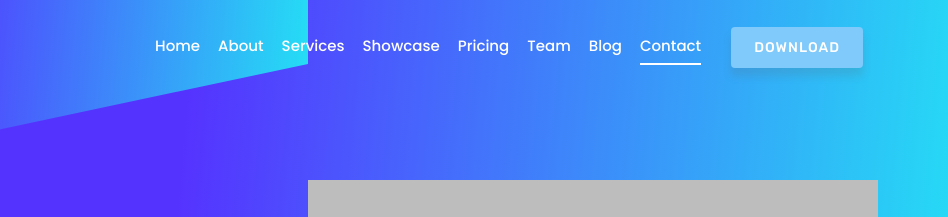
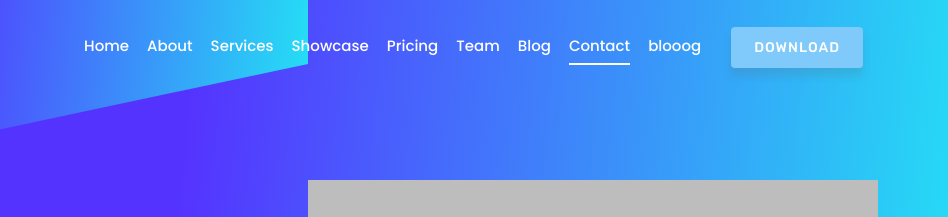
Before and after one commit to Waddah-Ahmad/CICD-to-deploy-a-static-webpage-to-docker-container, a plain HTML site: page index.html in a window 1280 px wide. Shown: the top 217 px of the page, 332-1280 px from the left. Drawn offline with Linux system fonts and the light colour scheme; files whose address does not match are found by name.

Commit message:
Update index.html

```diff
--- a/index.html
+++ b/index.html
@@ -63,7 +63,9 @@
               <li class="nav-item">
                 <a class="nav-link page-scroll" href="#contact">Contact</a>
 		    </li>
-
+              <li class="nav-item">
+                <a class="nav-link page-scroll" href="#blog">blooog</a>
+              </li>
               <li class="nav-item">
                 <a class="btn btn-singin" href="#">Download</a>
             </ul>
```
